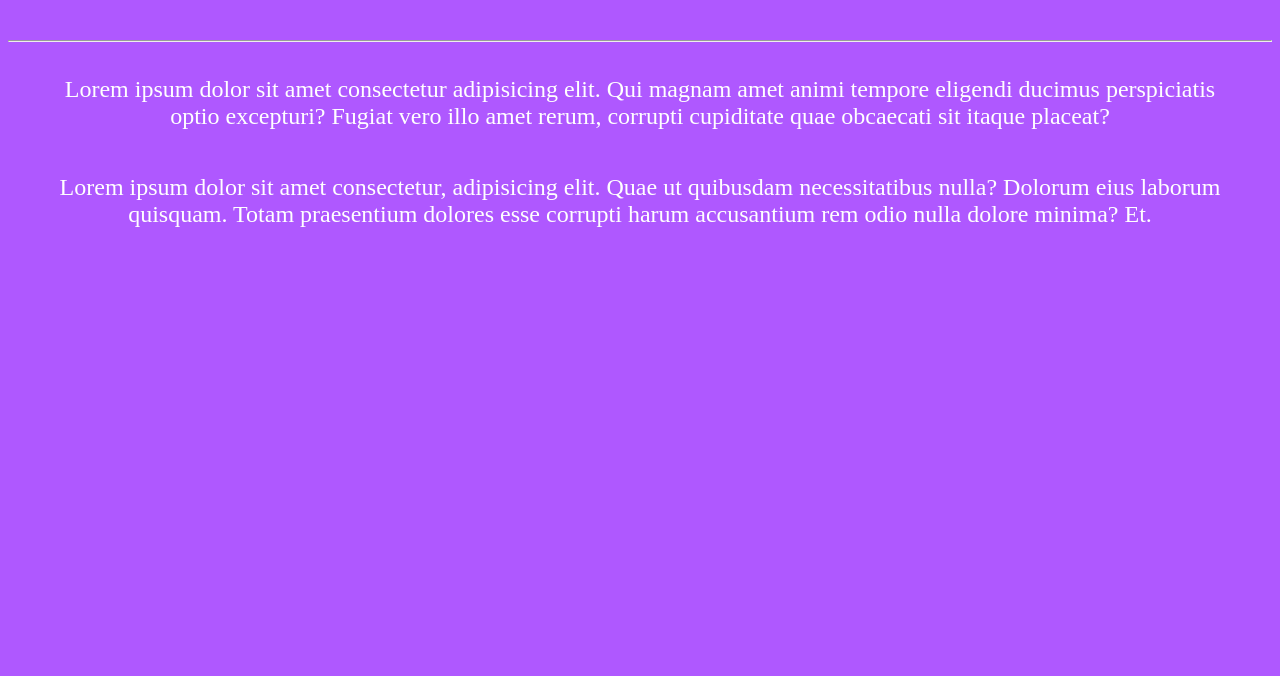
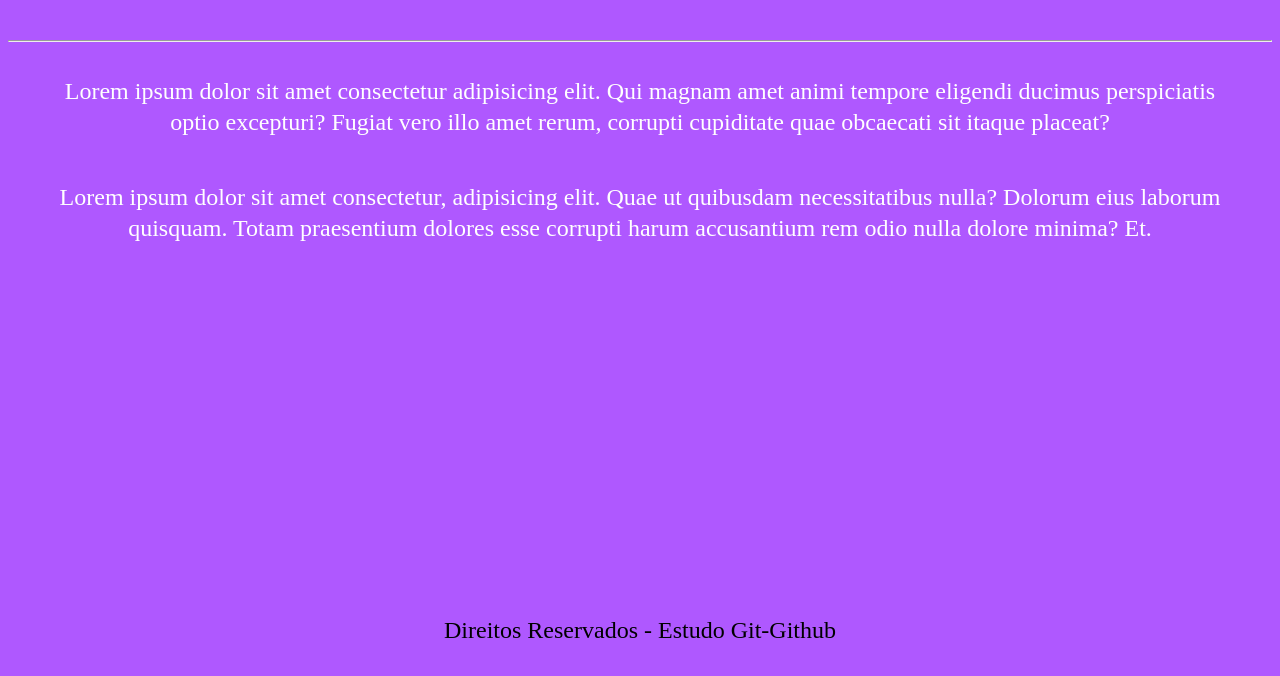
Before and after one commit to talysonl/Git-Github, a plain HTML site: page site-exemplo/index.html in a window 1280 px wide. Shown: the part 120-796 px from the top of the page. Drawn offline with Linux system fonts and the light colour scheme.

Commit message:
Adicionei footer
Criei o footer e estilizei

```diff
--- a/site-exemplo/index.html
+++ b/site-exemplo/index.html
@@ -11,5 +11,8 @@
     <hr>
     <p>Lorem ipsum dolor sit amet consectetur adipisicing elit. Qui magnam amet animi tempore eligendi ducimus perspiciatis optio excepturi? Fugiat vero illo amet rerum, corrupti cupiditate quae obcaecati sit itaque placeat?</p>
     <p>Lorem ipsum dolor sit amet consectetur, adipisicing elit. Quae ut quibusdam necessitatibus nulla? Dolorum eius laborum quisquam. Totam praesentium dolores esse corrupti harum accusantium rem odio nulla dolore minima? Et.</p>
+    <footer>
+        <p>Direitos Reservados - Estudo Git-Github</p>
+    </footer>
 </body>
 </html>
--- a/site-exemplo/style.css
+++ b/site-exemplo/style.css
@@ -15,4 +15,15 @@ p{
     font-size: 1.5em;
     text-align: center;
     padding: 10px 4%;
+    line-height: 1.3em;
+
 }
+
+footer p {
+    display: flex;
+    color: black;
+    position: fixed;
+    bottom: 0;
+    left: 50%;
+    transform: translateX(-50%);
+}
```
